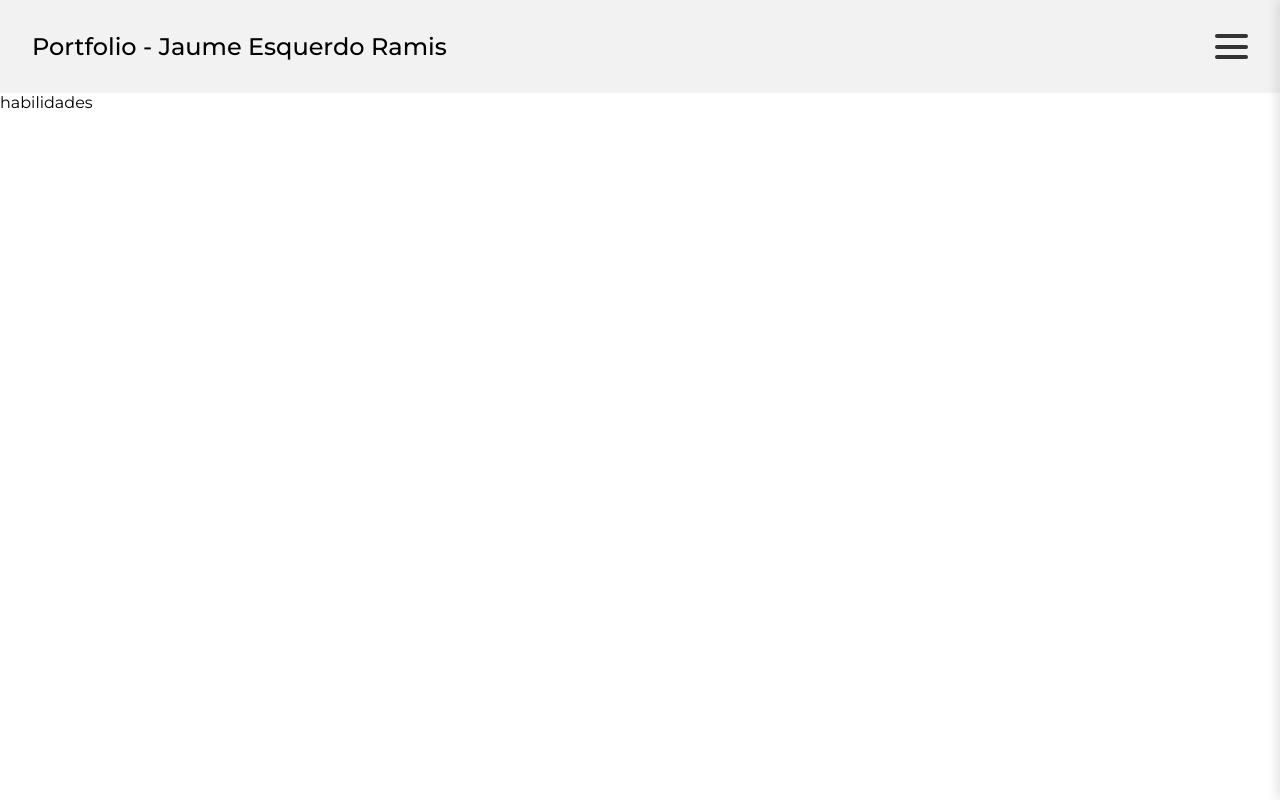
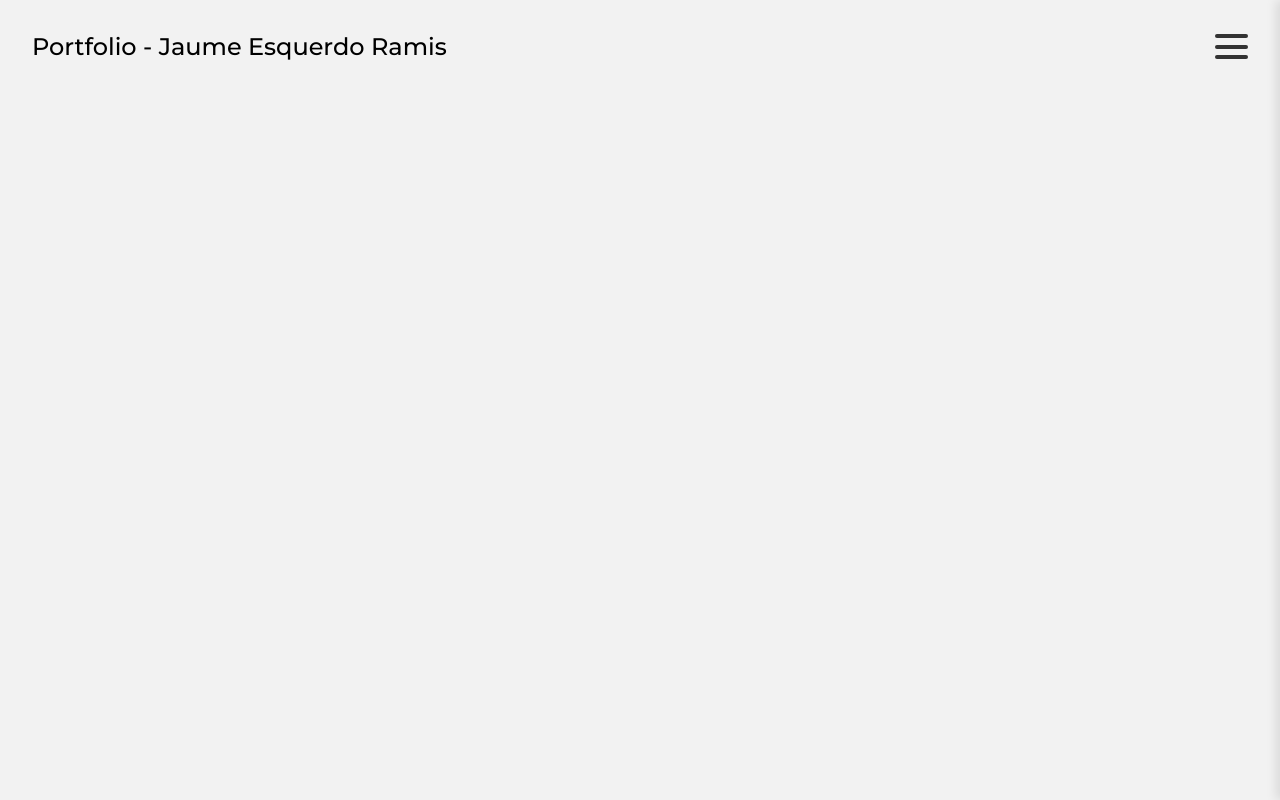
Before and after one commit to JaumeEsquerdo/portfolio-personal, a React (Vite) app in the folder portfolio-jaume/: page /habilidades in a window 1280 px wide. Built offline with nearby package versions, Linux system fonts and the light colour scheme; a web font is replaced by a local one.

Commit message:
herramientas . join en proyectos

```diff
--- a/portfolio-jaume/src/components/Proyecto.jsx
+++ b/portfolio-jaume/src/components/Proyecto.jsx
@@ -16,7 +16,7 @@ const Proyecto = ({ numero, titulo, descripcion, imagen, herramientas, stack, en
                 <div className="Proyecto-panel Proyecto-panel--media">
                     <span className="Proyecto-numero">{numero}</span>
                     <a href={deploy} target="_blank" rel="noopener noreferrer">
-                        <img src={imagen} alt={titulo} className="Proyecto-img" />ç
+                        <img src={imagen} alt={titulo} className="Proyecto-img" />
                     </a>
                 </div>
 
@@ -31,7 +31,7 @@ const Proyecto = ({ numero, titulo, descripcion, imagen, herramientas, stack, en
                         <strong>Destacado:</strong> {destacado}
                     </p>
                     <p className="Proyecto-texto Proyecto-tecnologias">
-                        <strong>Herramientas:</strong> {herramientas}
+                        <strong>Herramientas:</strong> {herramientas.join(", ")}
                     </p>
                     <p className="Proyecto-texto Proyecto-tipo">
                         <strong>Tipo:</strong> {stack}
--- /dev/null
+++ b/portfolio-jaume/src/css/habilidades.css
@@ -0,0 +1,13 @@
+.Habilidades{
+        display: flex;
+    align-items: center;
+    flex: 1;
+    gap: 2rem;
+    width: 100%;
+    max-width: 100%;
+    margin: 0 auto;
+    padding: 4rem;
+    background-color: var(--bg-sections);
+    height: 100%;
+    overflow-x: hidden;
+}
--- a/portfolio-jaume/src/css/proyectos.css
+++ b/portfolio-jaume/src/css/proyectos.css
@@ -52,7 +52,7 @@
 
 .Proyecto-track {
     display: flex;
-    align-items: center;
+    align-items: flex-start;
 }
 
 
@@ -68,6 +68,8 @@
     /* marco uniforme */
     overflow: hidden;
     display: flex;
+    justify-content: space-between;
+    padding: 0 80px;
 }
 
 .Proyecto-numero {
@@ -83,6 +85,11 @@
 
 
 /* parte de descripción del proyecto */
+.Proyecto-panel--texto {
+    display: flex;
+    flex-direction: column;
+    justify-content: flex-start;
+}
 
 .Proyecto-texto {
     margin: 0.5rem 0;
@@ -99,9 +106,15 @@
 }
 
 .Proyecto-titulo {
+    color: #333;
     font-size: 1.4rem;
     margin-bottom: 0.75rem;
     font-weight: bold;
+    transition: color 0.3s ease-out;
+}
+
+.Proyecto-titulo:hover {
+    color: #053c7b;
 }
 
 .Proyecto-enlacesContainer {
--- a/portfolio-jaume/src/css/sobreMi.css
+++ b/portfolio-jaume/src/css/sobreMi.css
@@ -6,7 +6,7 @@
     width: 100%;
     max-width: 100%;
     margin: 0 auto;
-    padding: 4rem 2.5rem;
+    padding: 4rem;
     background-color: var(--bg-sections);
     height: 100%;
     overflow-x: hidden;
@@ -20,7 +20,7 @@
 }
 
 .SobreMi-texto {
-    flex: 1.4;
+    flex: 1.5;
     word-break: break-word;
     min-width: 0
 }
--- a/portfolio-jaume/src/pages/Habilidades.jsx
+++ b/portfolio-jaume/src/pages/Habilidades.jsx
@@ -1,9 +1,11 @@
+import '@/css/habilidades.css'
+
 const Habilidades = () => {
     return ( <>
 
-    <div>
-        habilidades
-    </div>
+    <main className='Habilidades'>
+
+    </main>
     </> );
 }
 
--- a/portfolio-jaume/src/pages/Proyectos.jsx
+++ b/portfolio-jaume/src/pages/Proyectos.jsx
@@ -88,7 +88,7 @@ const Proyectos = () => {
             titulo: "Modernidad Mediterránea – Revista",
             descripcion:
                 "Página estilo blog interactivo para inspirar el uso del diseño moderno mediterráneo, creada como proyecto final del bootcamp y desplegada online como mi primer proyecto publicado.",
-            herramientas: ["HTML", "CSS", "JavaScript (vanilla)", "SUITCSS (CSS modular)"],
+            herramientas: ["HTML", "CSS (SUIT CSS)", "JavaScript (vanilla)"],
             stack: "Frontend",
             imagen: "/img/modernidad-mediterranea.png",
             enlace: "https://github.com/JaumeEsquerdo/Modernidad-Mediterranea---revista",
```
